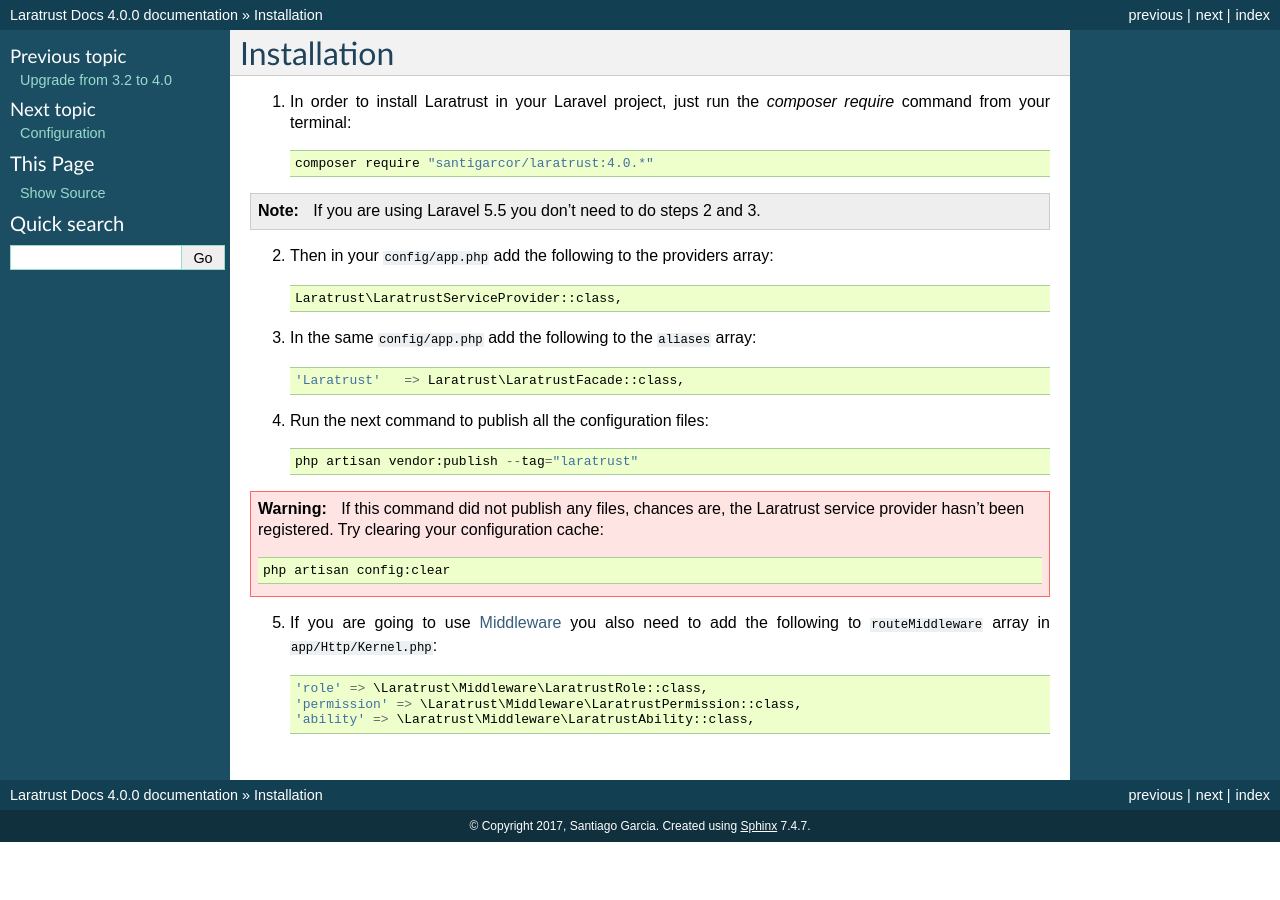
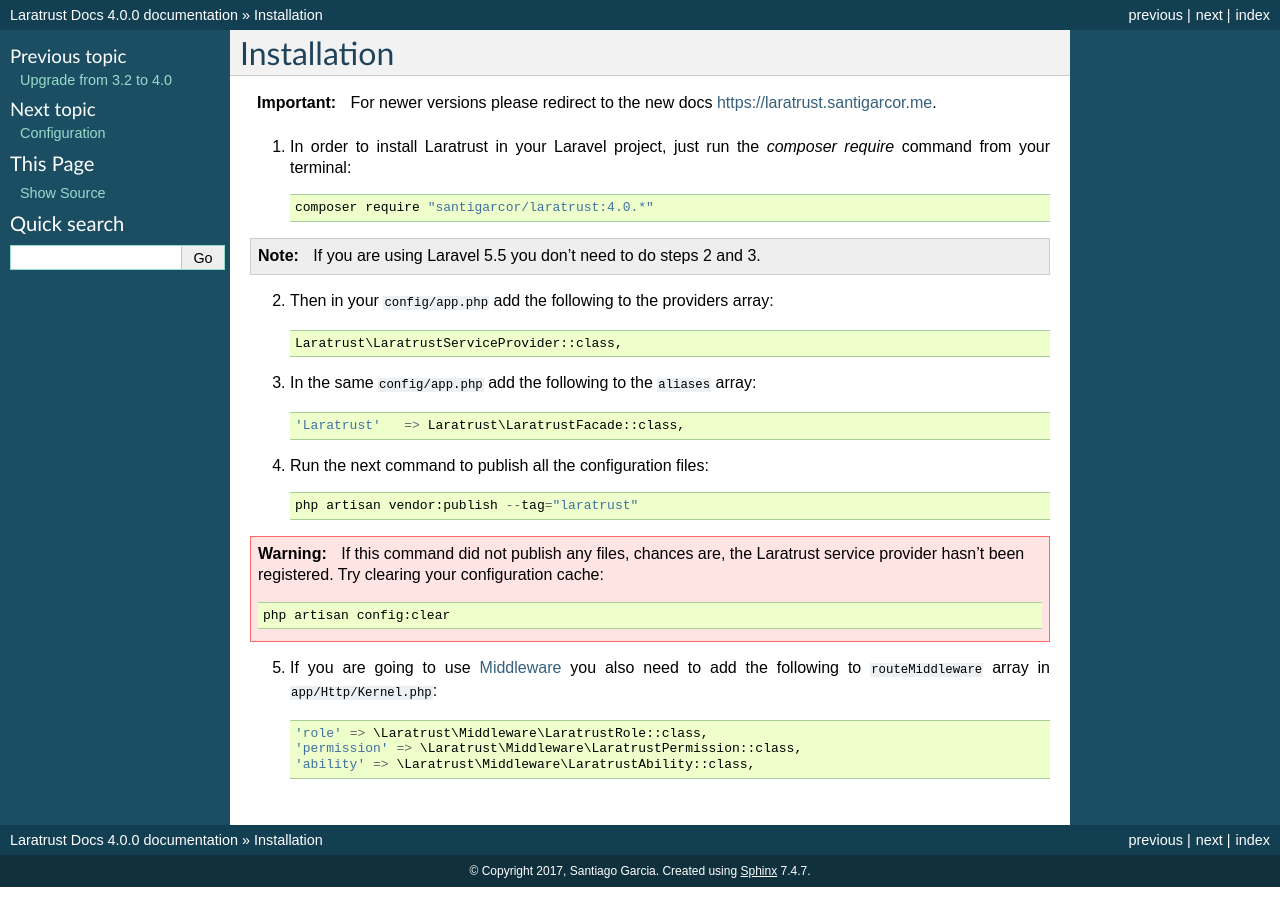
Before and after one commit to santigarcor/laratrust, a Sphinx documentation site: the page built from docs/installation.rst, in a window 1280 px wide. Built offline with Sphinx 7.4.7, drawn with Linux system fonts in a browser that asks for light colours.

Commit message:
Update installation.rst

```diff
--- a/docs/installation.rst
+++ b/docs/installation.rst
@@ -1,5 +1,9 @@
 Installation
 ============
+
+.. IMPORTANT::
+    For newer versions please redirect to the new docs https://laratrust.santigarcor.me.
+
 
 1. In order to install Laratrust in your Laravel project, just run the `composer require` command from your terminal::
 
```
